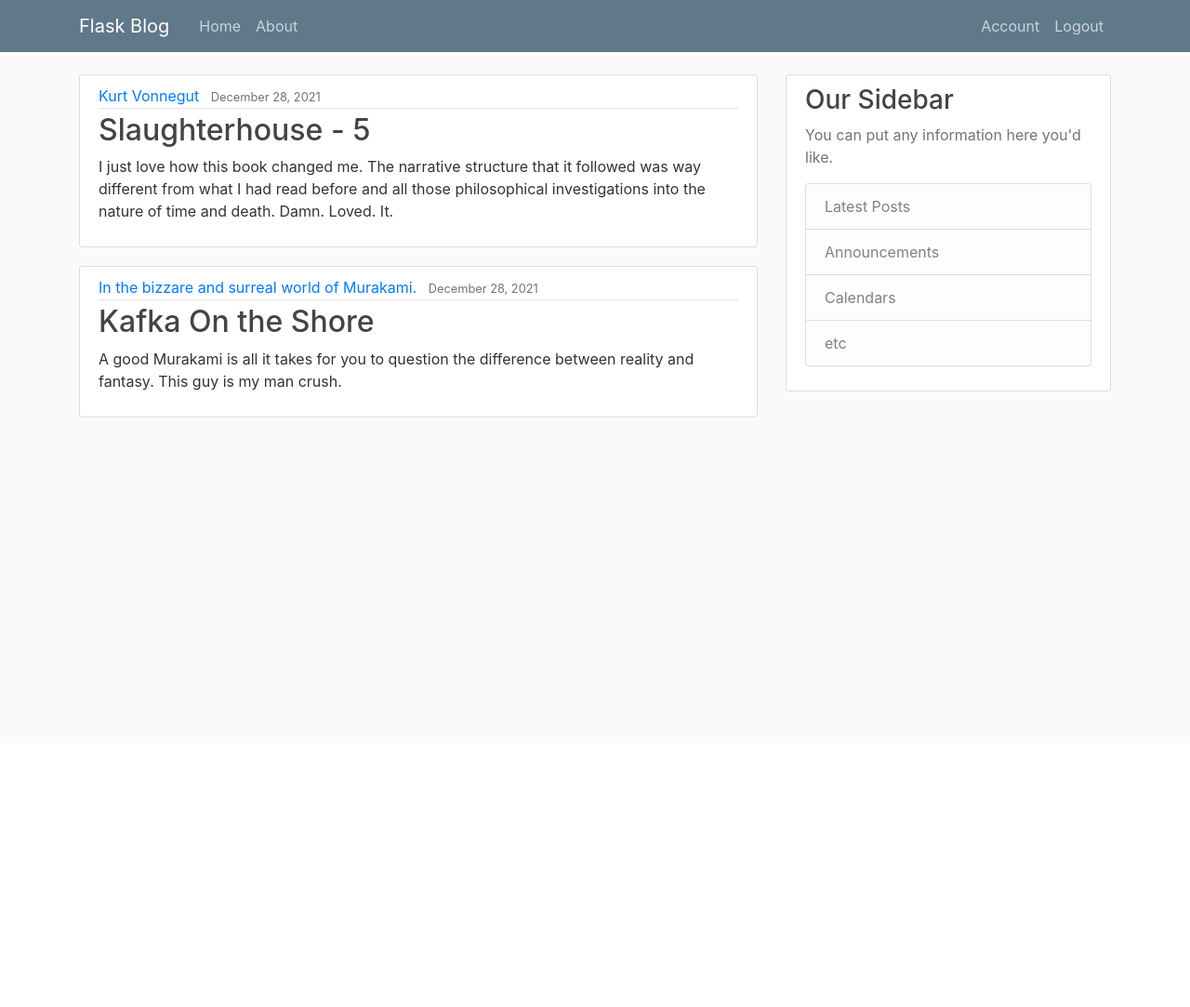
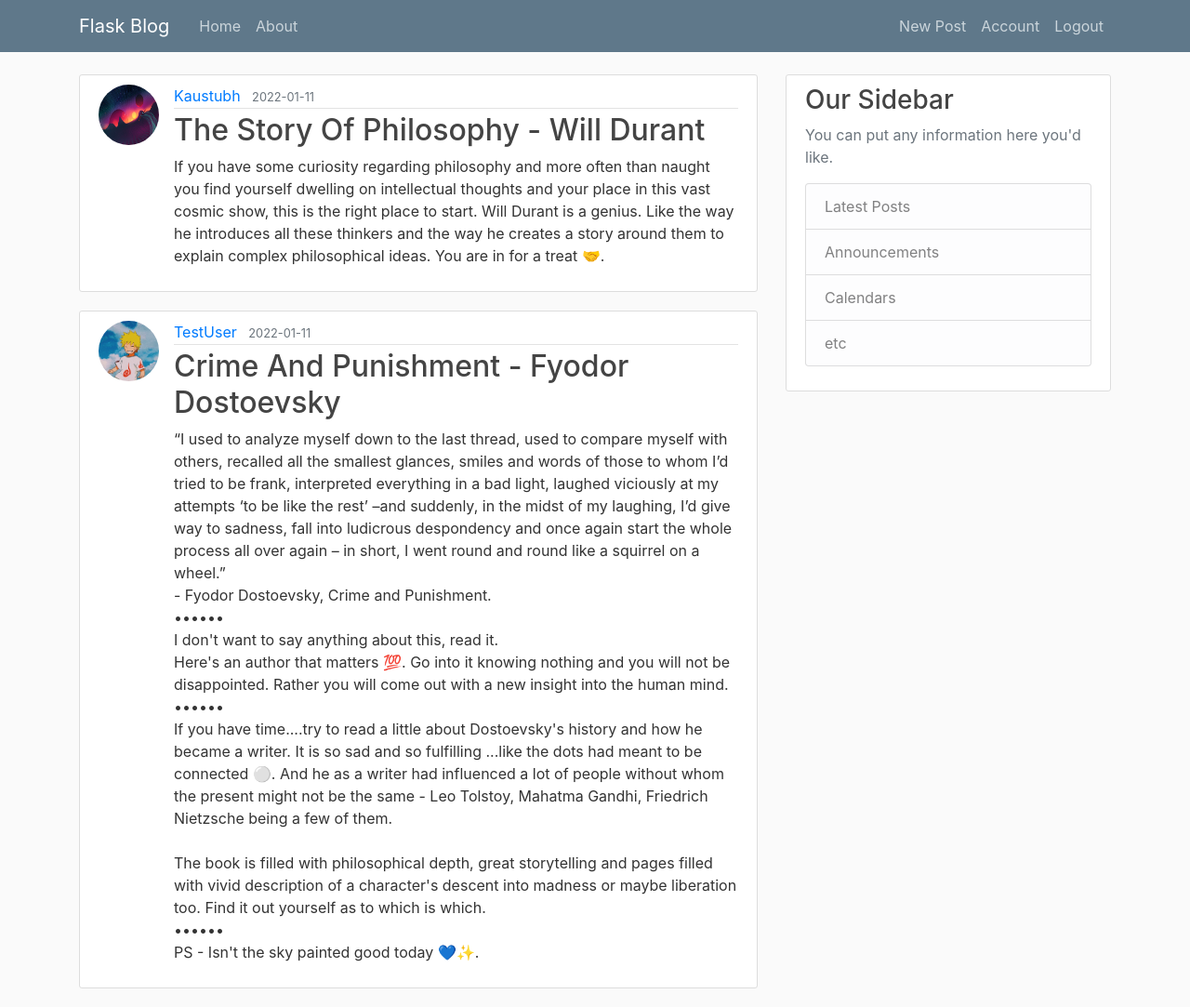
Before and after one commit to kausmeows/Bookish, a Flask app: page / in a window 1280 px wide. Shown: the whole page at 93% size. Before the commit the page ends 449 px from the top, so only its background shows below. Run offline with Flask 2, Linux system fonts and the light colour scheme; a user stored in the database is signed in; data comes from the database, SQL or seed files in the repository; both versions use the stored data as it was after the commit; some libraries are stand-ins or nearby versions.

Commit message:
Added feature of Creating, deleting and updating posts by logged in users.

```diff
--- a/flaskblog/routes.py
+++ b/flaskblog/routes.py
@@ -1,31 +1,18 @@
 import secrets
 import os
 from PIL import Image
-from flask import Flask, render_template, url_for, flash, redirect, request
+from flask import Flask, render_template, url_for, flash, redirect, request, abort
 from flaskblog import app, db, bcrypt
-from flaskblog.forms import RegistrationForm, LoginForm, UpdateAccountForm
+from flaskblog.forms import RegistrationForm, LoginForm, UpdateAccountForm, PostForm
 from flaskblog.models import User, Post
 from flask_login import login_user, current_user, logout_user, login_required
 
 
-posts = [
-    {
-        'author': 'Kurt Vonnegut',
-        'title': 'Slaughterhouse - 5',
-        'content': 'I just love how this book changed me. The narrative structure that it followed was way different from what I had read before and all those philosophical investigations into the nature of time and death. Damn. Loved. It.',
-        'date_posted': 'December 28, 2021'
-    },
-    {
-        'author': 'In the bizzare and surreal world of Murakami.',
-        'title': 'Kafka On the Shore',
-        'content': 'A good Murakami is all it takes for you to question the difference between reality and fantasy. This guy is my man crush.',
-        'date_posted': 'December 28, 2021'
-    }
-]
 
 @app.route("/")       # 2 routes are handled by the same function.
 @app.route("/home")
 def home():
+    posts = Post.query.all()
     return render_template('home.html', posts = posts)
 
 @app.route("/about")
@@ -101,3 +88,55 @@ def account():
         form.email.data = current_user.email
     image_file = url_for('static', filename='profile_pics/' + current_user.image_file)
     return render_template('account.html', title='Account', image_file=image_file, form=form)
+
+
+@app.route("/post/new", methods=['GET', 'POST'])
+@login_required
+def new_post():
+    form = PostForm()
+    if form.validate_on_submit():
+        post = Post(title=form.title.data, content=form.content.data, author=current_user)
+        db.session.add(post)
+        db.session.commit()
+        flash('Your post has been created !!', 'success')
+        return redirect(url_for('home'))
+    return render_template('create_post.html', title='New Post',
+                            form=form, legend='New Post')
+
+
+@app.route("/post/<int:post_id>")
+def post(post_id):
+    post = Post.query.get_or_404(post_id)
+    return render_template('post.html', title=post.title, post=post)
+
+
+@app.route("/post/<int:post_id>/update", methods=['GET', 'POST'])
+@login_required
+def update_post(post_id):
+    post = Post.query.get_or_404(post_id)
+    if post.author != current_user:
+        abort(403)
+    form = PostForm()
+    if form.validate_on_submit():
+        post.title = form.title.data
+        post.content = form.content.data
+        db.session.commit()
+        flash('Your post has been updated !!', 'success')
+        return redirect(url_for('post', post_id=post.id))
+    elif request.method == 'GET':
+        form.title.data = post.title
+        form.content.data = post.content
+    return render_template('create_post.html', title='Update Post',
+                            form=form, legend='Update Post')
+
+
+@app.route("/post/<int:post_id>/delete", methods=['POST'])
+@login_required
+def delete_post(post_id):
+    post = Post.query.get_or_404(post_id)
+    if post.author != current_user:
+        abort(403)
+    db.session.delete(post)
+    db.session.commit()
+    flash('Your post has been deleted!', 'success')
+    return redirect(url_for('home'))
--- a/flaskblog/templates/home.html
+++ b/flaskblog/templates/home.html
@@ -2,12 +2,13 @@
 {% block content %}
     {% for post in posts %}
     <article class="media content-section">
+      <img class="rounded-circle article-img" src="{{ url_for('static', filename='profile_pics/' + post.author.image_file) }}">
         <div class="media-body">
           <div class="article-metadata">
-            <a class="mr-2" href="#">{{ post.author }}</a>
-            <small class="text-muted">{{ post.date_posted }}</small>
+            <a class="mr-2" href="#">{{ post.author.username }}</a>
+            <small class="text-muted">{{ post.date_posted.strftime('%Y-%m-%d') }}</small>
           </div>
-          <h2><a class="article-title" href="#">{{ post.title }}</a></h2>
+          <h2><a class="article-title" href="{{ url_for('post', post_id=post.id) }}">{{ post.title }}</a></h2>
           <p class="article-content">{{ post.content }}</p>
         </div>
       </article>
--- a/flaskblog/templates/layout.html
+++ b/flaskblog/templates/layout.html
@@ -36,11 +36,12 @@
                     <!-- Navbar Right Side -->
                     <div class="navbar-nav">
                         {% if current_user.is_authenticated %}
-                        <a class="nav-item nav-link" href="{{ url_for('account') }}">Account</a>
-                        <a class="nav-item nav-link" href="{{ url_for('logout') }}">Logout</a>
+                        <a class="nav-item nav-link" href="{{ url_for('new_post') }}">New Post</a>
+                          <a class="nav-item nav-link" href="{{ url_for('account') }}">Account</a>
+                          <a class="nav-item nav-link" href="{{ url_for('logout') }}">Logout</a>
                         {% else %}
-                        <a class="nav-item nav-link" href="{{ url_for('login') }}">Login</a>
-                        <a class="nav-item nav-link" href="{{ url_for('register') }}">Register</a>
+                          <a class="nav-item nav-link" href="{{ url_for('login') }}">Login</a>
+                          <a class="nav-item nav-link" href="{{ url_for('register') }}">Register</a>
                         {% endif %}
                     </div>
                 </div>
```
Also changed, not shown: flaskblog/forms.py (+7 -1 lines), flaskblog/templates/create_post.html (added, +42 -0 lines), flaskblog/templates/post.html (added, +45 -0 lines), flaskblog/site.db, 1 other file.
